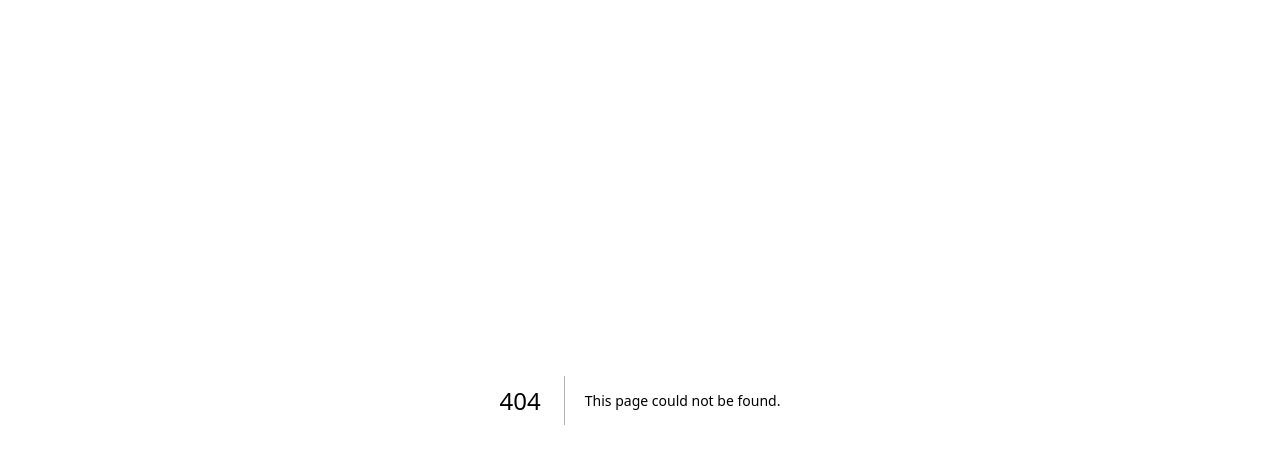
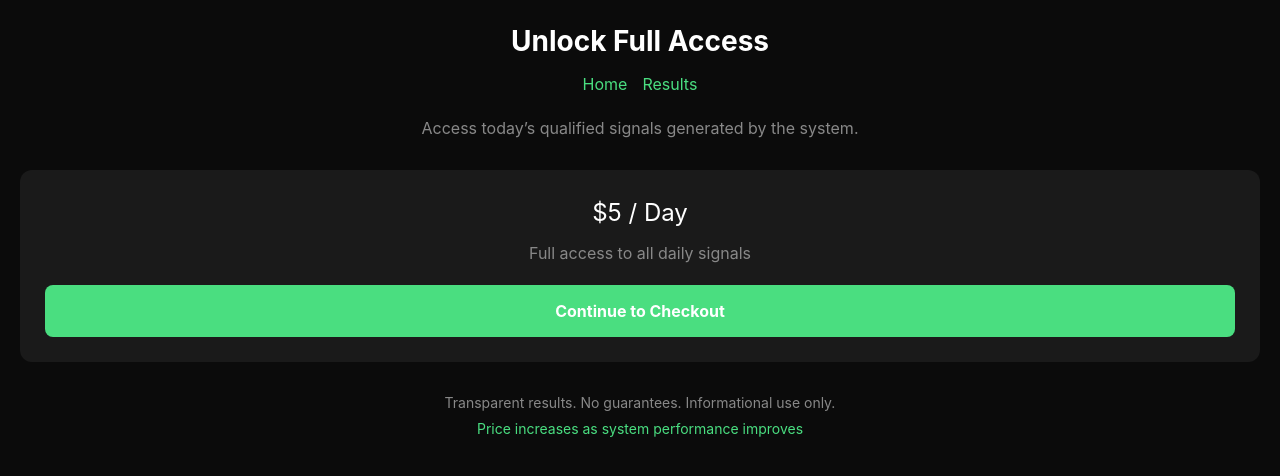
Before and after one commit to aligniqsystem/nextjs-boilerplate, a Next.js app: page /premium in a window 1280 px wide. Before the commit this address had no page. Shown: the top 476 px of the page. Built offline with nearby package versions, Linux system fonts and the light colour scheme.

Commit message:
Create page.tsx
Add premium page

```diff
--- /dev/null
+++ b/app/premium/page.tsx
@@ -0,0 +1,66 @@
+export default function Premium() {
+  return (
+    <main style={{
+      backgroundColor: "#0B0B0B",
+      color: "white",
+      minHeight: "100vh",
+      padding: "20px",
+      fontFamily: "Inter, sans-serif",
+      textAlign: "center"
+    }}>
+
+      {/* HEADER */}
+      <h1 style={{ fontSize: "28px", fontWeight: "bold" }}>
+        Unlock Full Access
+      </h1>
+
+      {/* NAV */}
+      <div style={{ marginBottom: "20px", marginTop: "10px" }}>
+        <a href="/" style={{ marginRight: "15px", color: "#4ade80" }}>Home</a>
+        <a href="/results" style={{ color: "#4ade80" }}>Results</a>
+      </div>
+
+      <p style={{ color: "#888", marginTop: "10px" }}>
+        Access today’s qualified signals generated by the system.
+      </p>
+
+      {/* PRICING CARD */}
+      <div style={{
+        backgroundColor: "#1a1a1a",
+        padding: "25px",
+        borderRadius: "12px",
+        marginTop: "30px"
+      }}>
+        <h2 style={{ fontSize: "24px" }}>$5 / Day</h2>
+
+        <p style={{ color: "#888", marginTop: "10px" }}>
+          Full access to all daily signals
+        </p>
+
+        <button style={{
+          marginTop: "20px",
+          padding: "14px",
+          width: "100%",
+          backgroundColor: "#4ade80",
+          border: "none",
+          borderRadius: "8px",
+          fontWeight: "bold",
+          fontSize: "16px"
+        }}>
+          Continue to Checkout
+        </button>
+      </div>
+
+      {/* TRUST LINE */}
+      <div style={{ marginTop: "30px" }}>
+        <p style={{ color: "#888", fontSize: "14px" }}>
+          Transparent results. No guarantees. Informational use only.
+        </p>
+        <p style={{ color: "#4ade80", fontSize: "14px", marginTop: "5px" }}>
+          Price increases as system performance improves
+        </p>
+      </div>
+
+    </main>
+  );
+}
```
